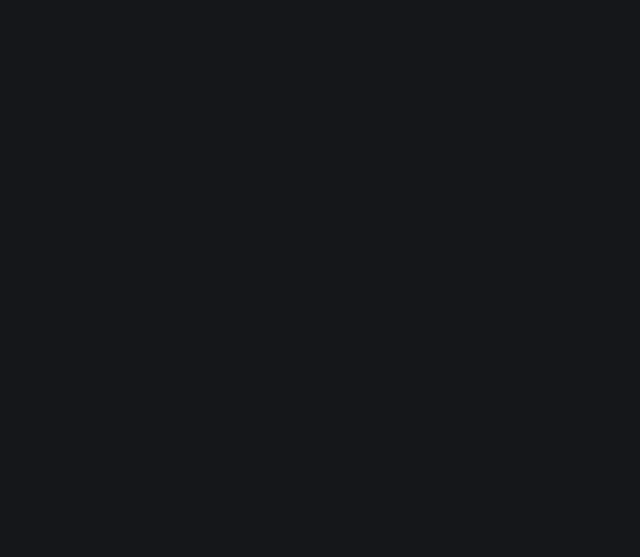
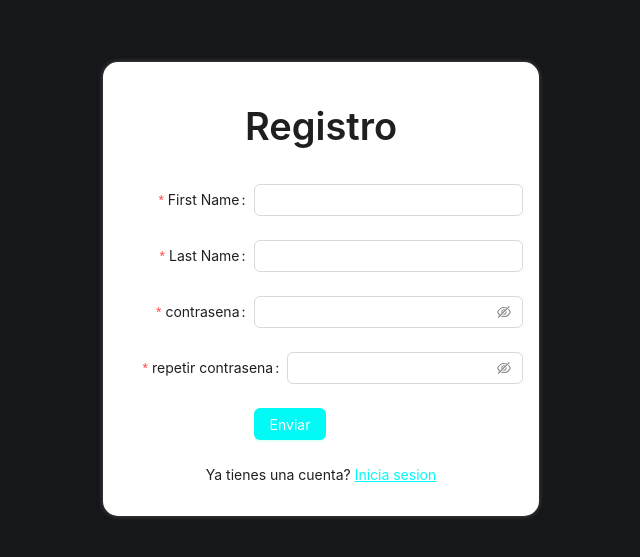
Before and after one commit to SintergicaAI/Sistema-de-administrador, a React (Vite) app: page /register in a window 1280 px wide. Before the commit this address had no page. Shown: the part 111-668 px from the top of the page, without its empty margins (319-959 px from the left). Built offline with nearby package versions, Linux system fonts and the light colour scheme.

Commit message:
Agregamos el componente de Register

```diff
--- a/src/AuthLayout.tsx
+++ b/src/AuthLayout.tsx
@@ -5,7 +5,7 @@ import "./styles/login.css";
 export const AuthLayout = () =>{
     return (
         <Row justify="center" align="middle" style={{
-            minHeight: "100vh",
+            minHeight: "100vh"
         }}>
             <Col >
                 <Outlet/>
--- a/src/Login.tsx
+++ b/src/Login.tsx
@@ -2,101 +2,45 @@ import type { FormProps } from 'antd';
 import {useState} from "react";
 import {useNavigate} from "react-router";
 import {MailOutlined,LockOutlined } from "@ant-design/icons"
-import { Button, Form, Input,Typography} from 'antd';
+import { Button, Form, Input,Typography,message} from 'antd';
 import useFetch from "./hooks/useFetch.tsx";
-
-/*Url del servidor*/
-const serverUrl:string = "http://192.168.3.245:8080/";
-
 
 type FieldType = {
     correo: string;
     contrasena: string;
     remember?: string;
 };
-type ResponseBackend = {
-    exitoso:boolean,
-    mensaje:string,
-    token:string
-}
 
-export const obtenerListaUsuarios = async (token:string)=> {
-    try{
-       const response = await fetch(`${serverUrl}clientes/listar`,{
-           method: 'GET',
-           headers: {
-               Authorization:`Bearer ${token}`
-           }
-       });
-        console.log(localStorage.getItem("usuario"));
 
-       if(!response.ok){
-           throw new Error(response.statusText);
-       }
 
-        return response.json();
-    }
-    catch (error){
-        console.error(error);
-    }
-}
 
 function Login(){
     const [email, setEmail] = useState('');
     const [password, setPassword] = useState('');
     const navigation = useNavigate();
 
+    const [messageApi,contextHolder] = message.useMessage();
+
     const {Title} = Typography;
-    //Se ejecuta una vez cuando se renderiza el componente
-   /* useEffect(()=>{
-        const sesion = localStorage.getItem("usuario")  ??"sin valores";
-        console.log(sesion);
-    },[]);*/
 
-    const onFinish: FormProps<FieldType>['onFinish'] = async (values) => {
+    let{data,hasError} = useFetch("clientes/login","POST",{})
+
+    const onFinish: FormProps<FieldType>['onFinish'] = (values) => {
         console.log('Success:', values);
         /*Movernos al componente Home*/
+        if(hasError){
+            throw new Error("No se puedo acceder a los datos");
+        }else{
+            localStorage.setItem("usuario",JSON.stringify(data));
+            console.log(data);
+            navigation("/");
+            return;
+        }
+    };
 
-        const {correo,contrasena} = values;
-        try{
-
-            const response = await fetch(`${serverUrl}clientes/login`,{
-                method: 'POST',
-                headers: {
-                    'Content-Type': 'application/json',
-                },
-                body: JSON.stringify({correo,contrasena})
-            });
-
-            if(response.status !== 200){
-                throw new Error(response.statusText);
-            }
-            const result:ResponseBackend = await response.json();
-            /*Comprobar el resultado del backend*/
-            if(result.exitoso){
-
-                /*Guardar en el local storage*/
-                let token = result.token;
-                localStorage.setItem("usuario",JSON.stringify({correo,token}));
-
-
-                console.log(result);
-
-                /*Redirigir a Home*/
-                navigation("/")
-                return;
-
-                /*let listaUsuarios = await obtenerListaUsuarios(result.token);
-                console.log(listaUsuarios);*/
-            }
-
-        }catch(err){
-            console.log(err);
-        }
-
-    };
     const onFinishFailed: FormProps<FieldType>['onFinishFailed'] = (errorInfo) => {
-        console.log('Failed:', errorInfo);
+        message.error('Mandaste de manera erronea tus datos');
+        console.log(errorInfo);
     };
 
     return (
@@ -118,7 +62,7 @@ function Login(){
             <Form.Item<FieldType>
                 label="Ingresa correo electronico"
                 name="correo"
-                rules={[{ required: true,type:"email",message: 'Favor de ingresar un email valido', pattern:/^[a-zA-Z0-9._%+-]+@[a-zA-Z0-9.-]+\.[a-zA-Z]{2,}$/}]}
+                rules={[{ required: true},{type:"email"},{message: 'Favor de ingresar un email valido'}, {pattern:/^[a-zA-Z0-9._%+-]+@[a-zA-Z0-9.-]+\.[a-zA-Z]{2,}$/}]}
             >
                 <Input prefix={<MailOutlined style={{color:"#01FAF5"}}/>} type="email" value={email} onChange={e => setEmail(e.target.value)} placeholder="juan@gmail.com"/>
             </Form.Item>
@@ -126,7 +70,7 @@ function Login(){
             <Form.Item<FieldType>
                 label="Password"
                 name="contrasena"
-                rules={[{ required: true, message: 'Favor de ingresar una contraseña valida', min:6}]}
+                rules={[{ required: true, message: 'Favor de ingresar una contraseña valida', min:5}]}
             >
                 <Input.Password prefix={<LockOutlined style={{color:"#01FAF5"}}/>} value={password} onChange={e => setPassword(e.target.value)} placeholder="******"/>
             </Form.Item>
@@ -137,7 +81,7 @@ function Login(){
 
             <Form.Item label={null}>
                 <Button type="primary" htmlType="submit">
-                    Submit
+                    Enviar
                 </Button>
             </Form.Item>
         </Form>
--- /dev/null
+++ b/src/Register.tsx
@@ -0,0 +1,83 @@
+
+import type { FormProps } from 'antd';
+import { Button, Form, Input,Typography,Flex } from 'antd';
+
+type FieldType = {
+    email?: string;
+    firstName?: string;
+    lastName?: string;
+    password?: string;
+    repeatPassword?: string;
+};
+
+export const Register = () =>{
+
+    const {Title} = Typography;
+
+    const onFinish: FormProps<FieldType>['onFinish'] = (values) => {
+        console.log('Success:', values);
+    };
+
+    const onFinishFailed: FormProps<FieldType>['onFinishFailed'] = (errorInfo) => {
+        console.log('Failed:', errorInfo);
+    };
+
+    return (
+        <>
+            <Form
+                name="basic"
+                labelCol={{ span: 8 }}
+                wrapperCol={{ span: 24}}
+                style={{ maxWidth: 800 }}
+                layout="horizontal"
+                className='form__container'
+                initialValues={{ remember: true }}
+                onFinish={onFinish}
+                onFinishFailed={onFinishFailed}
+                autoComplete="off"
+            >
+                <Title style={{textAlign:'center', marginBlockEnd:'2.2rem'}}>Registro</Title>
+                <Form.Item<FieldType>
+                    label="First Name"
+                    name="firstName"
+                    rules={[{ required: true, message: 'Ingresa el campo correcto!' }]}
+                >
+                    <Input />
+                </Form.Item>
+
+                <Form.Item<FieldType>
+                    label="Last Name"
+                    name="lastName"
+                    rules={[{ required: true, message: 'Ingresa el campo correcto' }]}
+                >
+                    <Input />
+                </Form.Item>
+
+                <Form.Item<FieldType>
+                    label="contrasena"
+                    name="password"
+                    rules={[{ required: true, message: 'Please input your password!' }]}
+                >
+                    <Input.Password />
+                </Form.Item>
+
+                <Form.Item<FieldType>
+                    label="repetir contrasena"
+                    name="repeatPassword"
+                    labelCol={{ span: 10}}
+                    rules={[{ required: true, message: 'Please input your password!' }]}
+                >
+                    <Input.Password />
+                </Form.Item>
+
+
+                <Form.Item label={null}>
+                    <Button type="primary" htmlType="submit">
+                        Enviar
+                    </Button>
+                </Form.Item>
+                <p style={{textAlign:'center'}}>Ya tienes una cuenta? <a style={{color:'#01FAF5', textDecoration:'underline'}} href={'/login'}>Inicia sesion</a></p>
+            </Form>
+        </>
+    );
+}
--- a/src/hooks/useFetch.tsx
+++ b/src/hooks/useFetch.tsx
@@ -1,5 +1,4 @@
 import {useEffect, useState} from "react";
-import {useAsyncValue} from "react-router";
 
 type ErrorType = {
     code: number;
@@ -8,6 +7,8 @@ type ErrorType = {
 
 const useFetch = (endpoint:string, typeMethond = "GET",values = {}, token:string = "") => {
     const BASE_URL = "http://192.168.3.245:8080/";
+
+    const [url,setUrl] = useState(BASE_URL);
 
     const [states, setStates] = useState<{
         data: any;
@@ -25,6 +26,10 @@ const useFetch = (endpoint:string, typeMethond = "GET",values = {}, token:string
         getData();
     },[endpoint])
 
+    const changeUrl = (newEndpoint:string) => {
+        setUrl(newEndpoint);
+    }
+
     const setLoadingState = ()=>{
         setStates({
             data:null,
@@ -38,12 +43,25 @@ const useFetch = (endpoint:string, typeMethond = "GET",values = {}, token:string
         setLoadingState();
 
         /*Extenderlo para que acepte otro tipo de metodos*/
-        const objectConfiguration:RequestInit = (typeMethond === "GET") ? {
+        let objectConfiguration:RequestInit = (JSON.stringify(values) === "{}") ? {
             method: `${typeMethond}`,
+            headers: {
+                ContentType: "application/json",
+            }
+        }: {
+            method: `${typeMethond}`,
+            headers:{
+                "Content-Type": "application/json",
+            },
+            body: JSON.stringify(values)
+        }
 
-        }: (values.){
-            method: `${typeMethond}`,
-            body: JSON.stringify(values)
+        objectConfiguration = (token === "") ? objectConfiguration:{
+            ...objectConfiguration,
+            headers:{
+                "Content-Type": "application/json",
+                Authorization:`Bearer ${token}`
+            }
         }
 
 
@@ -51,7 +69,7 @@ const useFetch = (endpoint:string, typeMethond = "GET",values = {}, token:string
             const res = await fetch(`${BASE_URL}${endpoint}`,{...objectConfiguration});
 
             //Sleep
-            await new Promise(resolve=>{setTimeout(resolve,1000)});
+            //await new Promise(resolve=>{setTimeout(resolve,1000)});
             if(!res.ok){
                 setStates({
                     data:null,
--- a/src/main.tsx
+++ b/src/main.tsx
@@ -7,6 +7,7 @@ import {AuthLayout} from "./AuthLayout.tsx";
 import Login from "./Login.tsx";
 import {ConfigProvider} from "antd";
 import "./styles/main.css";
+import {Register} from "./Register.tsx";
 
 createRoot(document.getElementById('root')!).render(
   <StrictMode>
@@ -24,6 +25,7 @@ createRoot(document.getElementById('root')!).render(
               </Route>
               <Route element={<AuthLayout/>}>
                   <Route path="/login" element={<Login/>}/>
+                  <Route path={'/register'} element={<Register/>}/>
               </Route>
           </Routes>
           </ConfigProvider>
```
